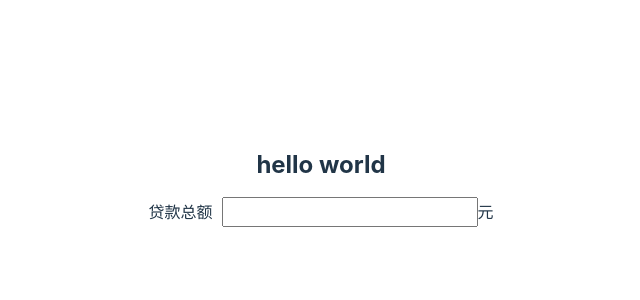
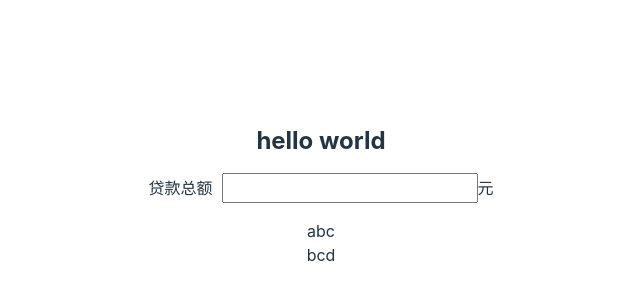
Before and after one commit to lqandmore/loanCalculate, a Vue app: page / in a window 1280 px wide. Shown: the part 212-512 px from the top of the page, without its empty margins (319-959 px from the left). Built offline with nearby package versions, Linux system fonts and the light colour scheme.

Commit message:
Update App.vue

```diff
--- a/src/App.vue
+++ b/src/App.vue
@@ -5,6 +5,8 @@
       贷款总额&nbsp;
       <input type="text" id="initMoney" />元
     </p>
+    <div>abc</div>
+    <div>bcd</div>
   </div>
 </template>
 
```
